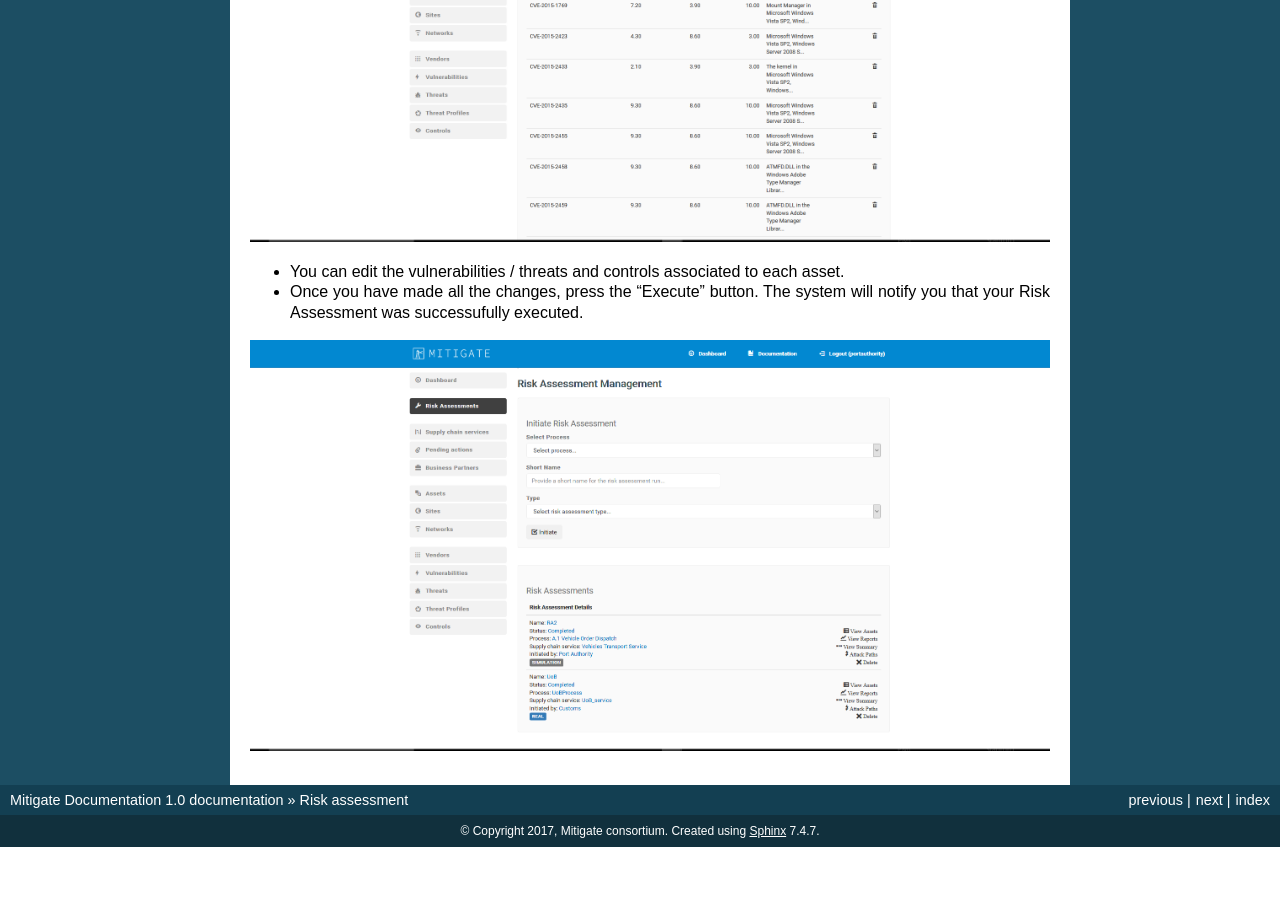
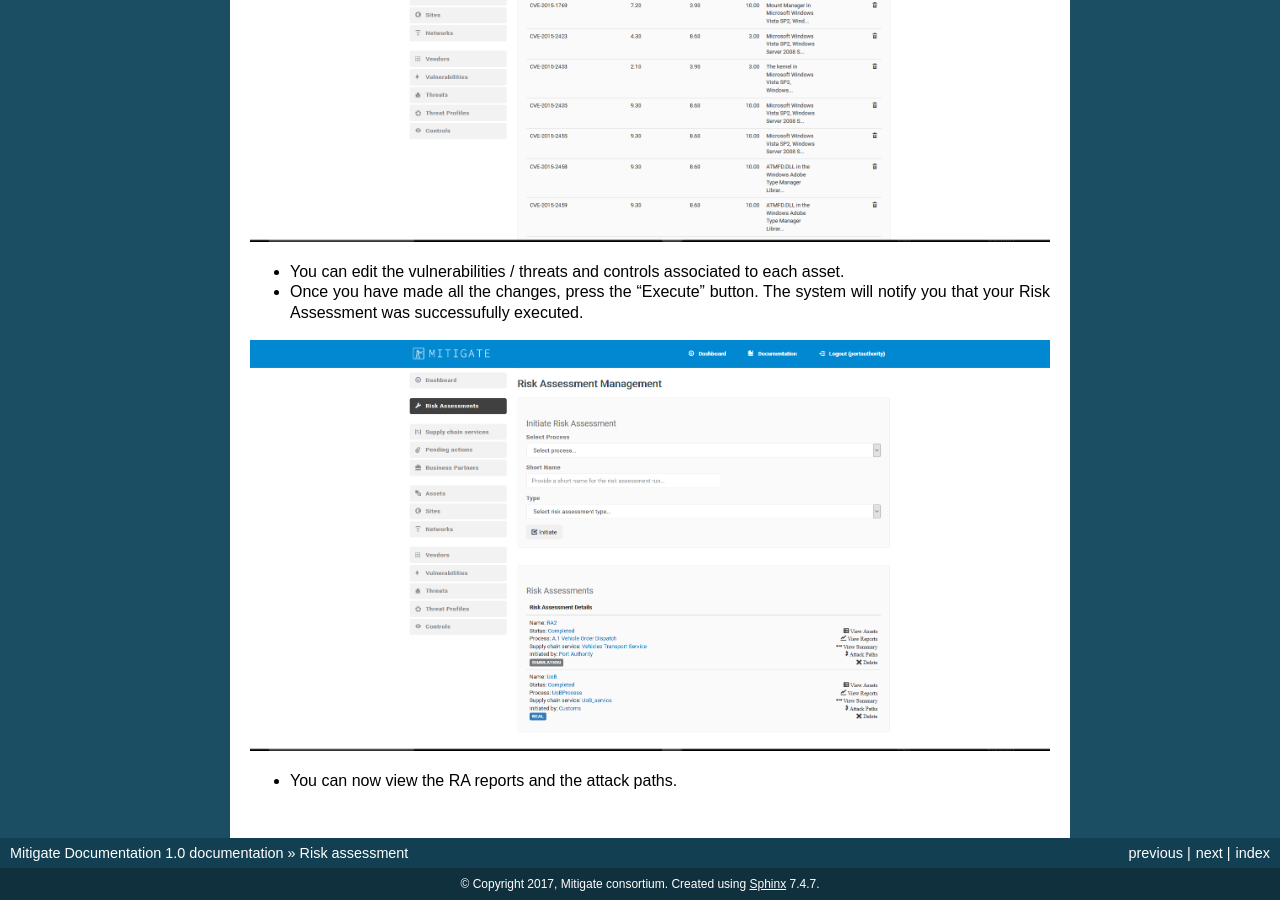
Before and after one commit to singularlogic/mitigate-documentation, a Sphinx documentation site: the page built from docs/pd_risk_ass.rst, in a window 1280 px wide and 900 px high, scrolled down 1447 px. Built offline with Sphinx 7.4.7, drawn with Linux system fonts in a browser that asks for light colours; before the commit the page ends 2294 px from its top, so only the background shows below that.

Commit message:
Update pd_risk_ass.rst

```diff
--- a/docs/pd_risk_ass.rst
+++ b/docs/pd_risk_ass.rst
@@ -33,3 +33,5 @@ Initiate a Risk Assessment
 - Once you have made all the changes, press the “Execute” button. The system will notify you that your Risk Assessment was successufully executed.
 
 .. image:: assets/ra4.png
+
+- You can now view the RA reports and the attack paths.
```
